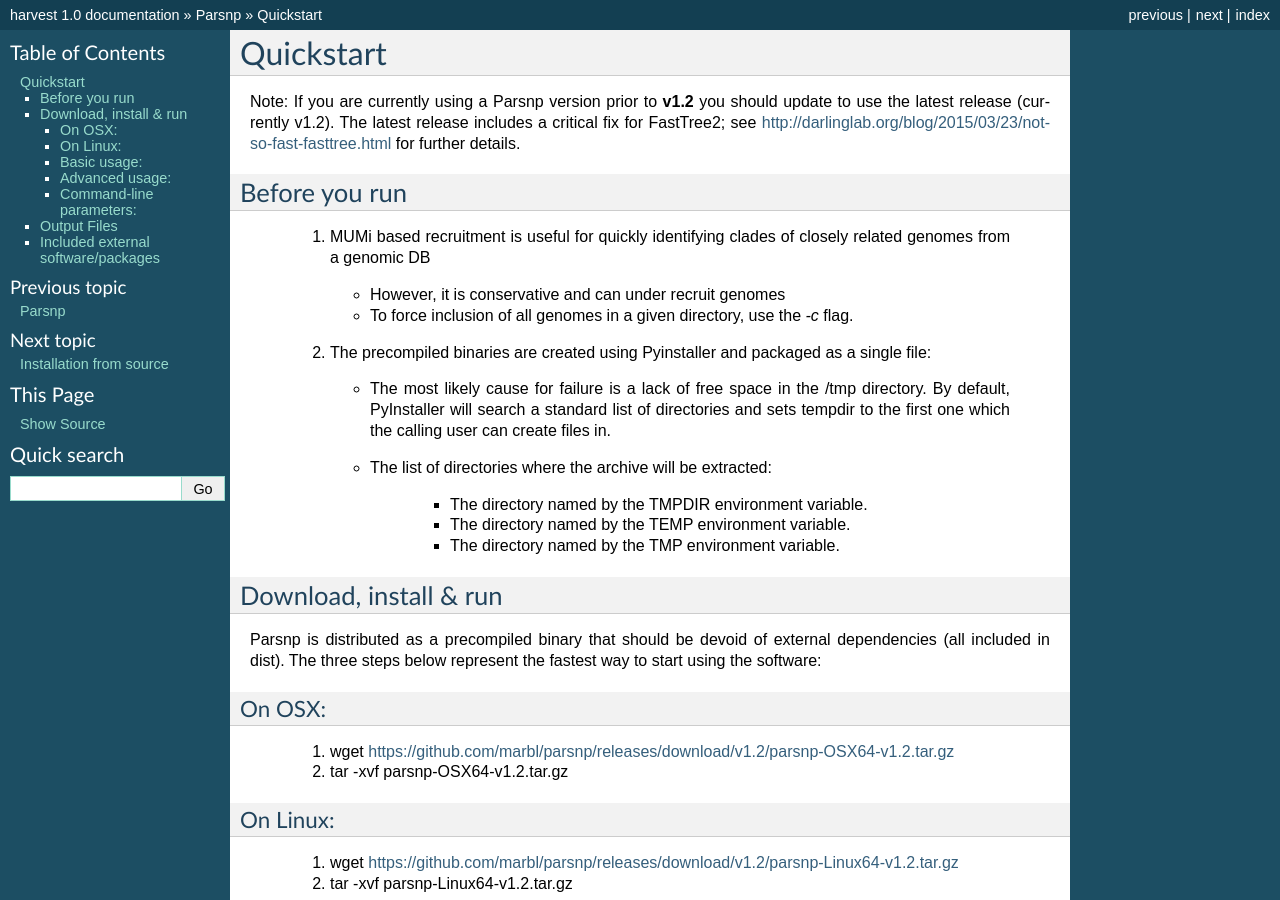
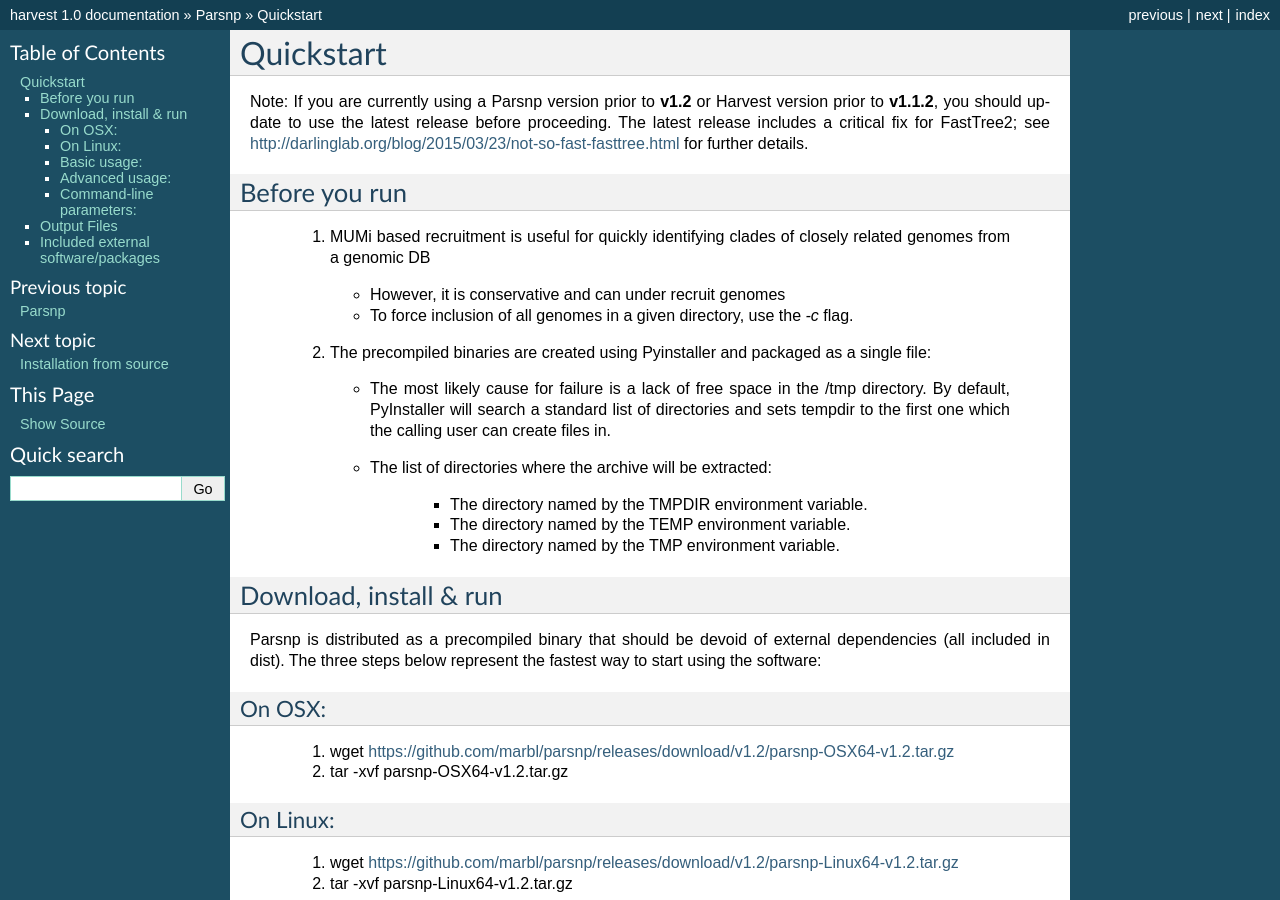
Before and after one commit to marbl/harvest, a Sphinx documentation site: the page built from docs/content/parsnp/quickstart.rst, in a window 1280 px wide and 900 px high. Built offline with Sphinx 7.4.7, drawn with Linux system fonts in a browser that asks for light colours; pages that are not in the unit, such as notebooks, are missing from menus.

Commit message:
fix typo

```diff
--- a/docs/content/parsnp/quickstart.rst
+++ b/docs/content/parsnp/quickstart.rst
@@ -1,7 +1,7 @@
 Quickstart
 ==========
 
-Note: If you are currently using a Parsnp version prior to **v1.2** you should update to use the latest release (currently v1.2). The latest release includes a critical fix for FastTree2; see http://darlinglab.org/blog/2015/03/23/not-so-fast-fasttree.html for further details.
+Note: If you are currently using a Parsnp version prior to **v1.2** or Harvest version prior to **v1.1.2**, you should update to use the latest release before proceeding. The latest release includes a critical fix for FastTree2; see http://darlinglab.org/blog/2015/03/23/not-so-fast-fasttree.html for further details.
 
 Before you run
 ---------------
```
